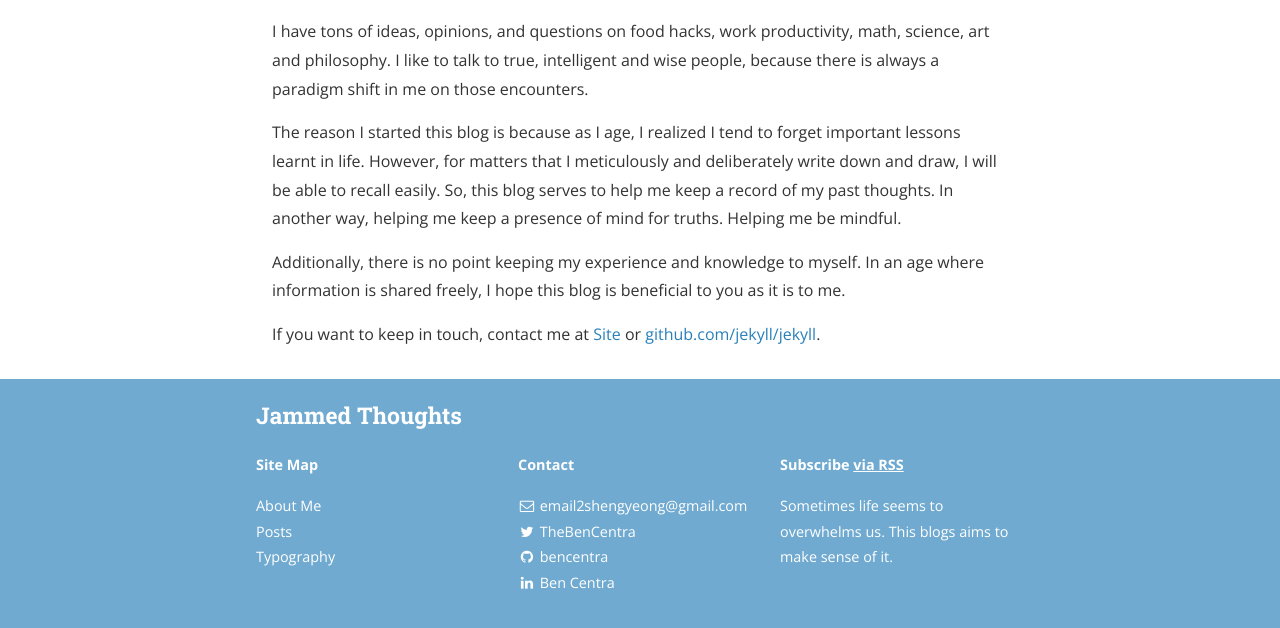
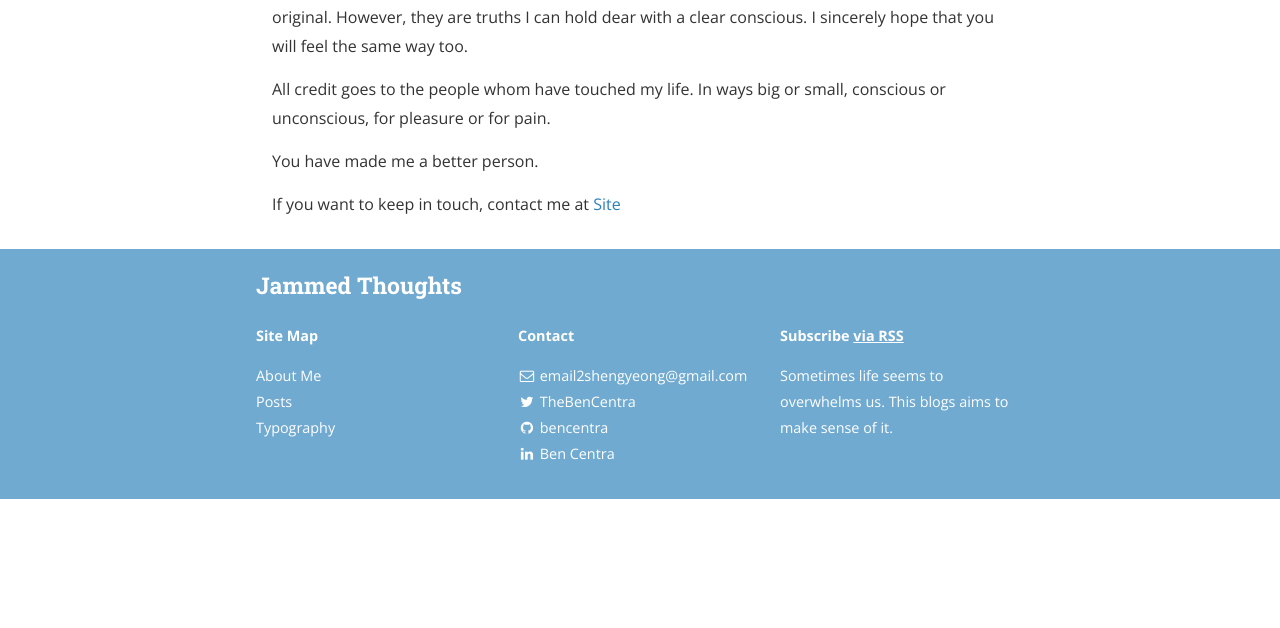
Before and after one commit to chickensmitten/jammedthoughts, a Jekyll site: the page built from about.md, in a window 1280 px wide. Shown: the part 503-1131 px from the top of the page. Built offline with Jekyll 4.4.1, drawn with Linux system fonts in a browser that asks for light colours; nearby versions of some CDN libraries; after the commit the page ends 1002 px from its top, so only the background shows below that; some of the changed text lies outside the part shown.

Commit message:
changed about me

```diff
--- a/about.md
+++ b/about.md
@@ -6,14 +6,12 @@ permalink: /about/
 
 <img src="{{ site.baseurl }}/assets/profile-placeholder.jpg" title="Profile Picture" class="profile">
 
-Hey there, my name is Sheng Yeong. I am based in Kuala Lumpur, Malaysia.
+I know not any original thoughts. Neither will those that which I am about to share here are original. However, they are truths I can hold dear with a clear conscious. I sincerely hope that you will feel the same way too.
 
-I have tons of ideas, opinions, and questions on food hacks, work productivity, math, science, art and philosophy. I like to talk to true, intelligent and wise people, because there is always a paradigm shift in me on those encounters.
+All credit goes to the people whom have touched my life. In ways big or small, conscious or unconscious, for pleasure or for pain.
 
-The reason I started this blog is because as I age, I realized I tend to forget important lessons learnt in life. However, for matters that I meticulously and deliberately write down and draw, I will be able to recall easily. So, this blog serves to help me keep a record of my past thoughts. In another way, helping me keep a presence of mind for truths. Helping me be mindful.
+You have made me a better person.
 
-Additionally, there is no point keeping my experience and knowledge to myself. In an age where information is shared freely, I hope this blog is beneficial to you as it is to me.
-
-If you want to keep in touch, contact me at [Site][site] or [github.com/jekyll/jekyll](https://github.com/jekyll/jekyll).
+If you want to keep in touch, contact me at [Site][site]
 
 [site]: https://linkedin.com/in/shengyeong
```
Also changed, not shown: 1 other file.
